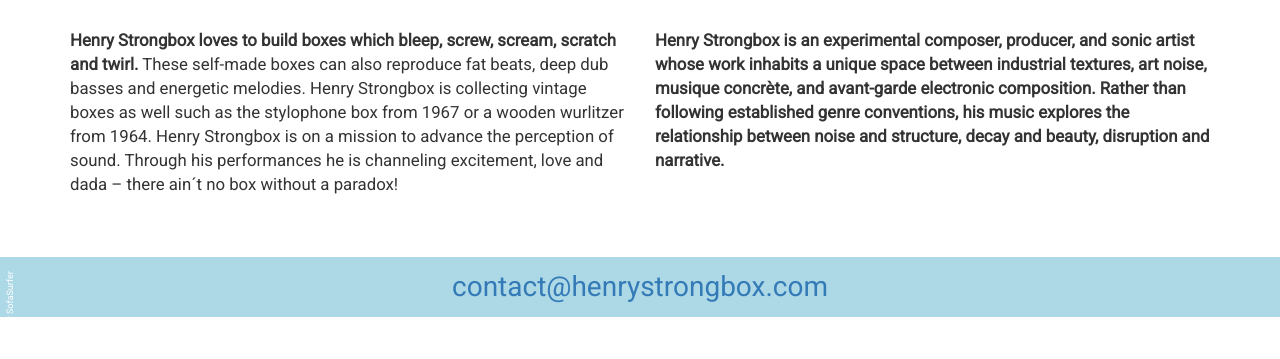
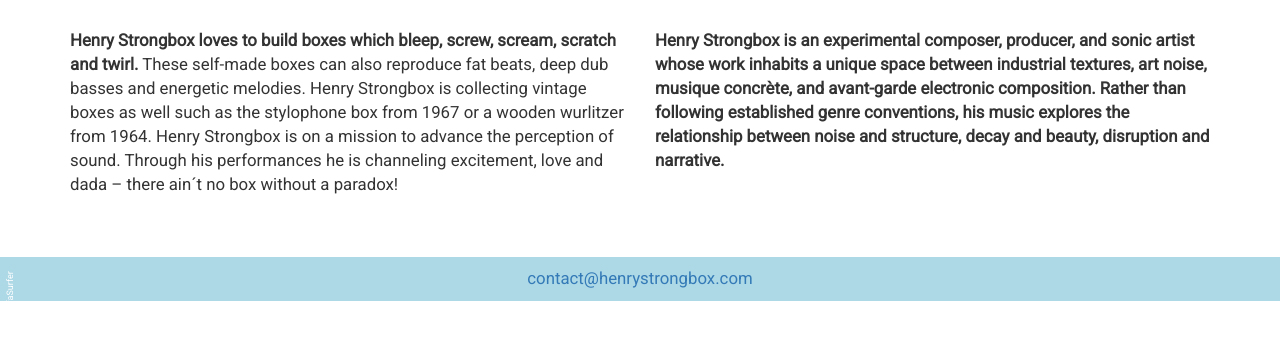
Before and after one commit to sofasurfer/henrystrongbox, a PHP site: page /about.html in a window 1280 px wide. Shown: the part 871-1230 px from the top of the page. Run offline with PHP 8.4, Linux system fonts and the light colour scheme; some libraries are stand-ins or nearby versions.

Commit message:
Update main.css

```diff
--- a/assets/css/main.css
+++ b/assets/css/main.css
@@ -77,7 +77,7 @@ body{
 footer{
   position: relative;
   color:gray;
-  font-size: 2em;
+  font-size: 1.2em;
   text-align: center;
   background-color: #eee;
   width:100%;
```
